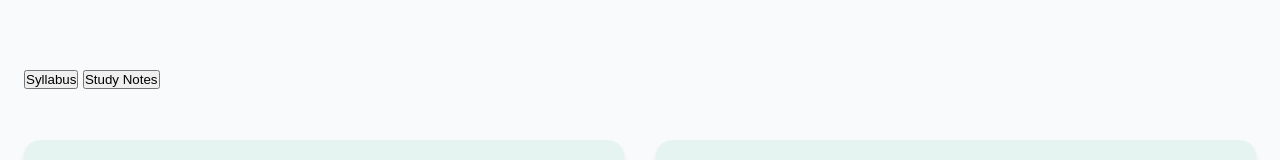
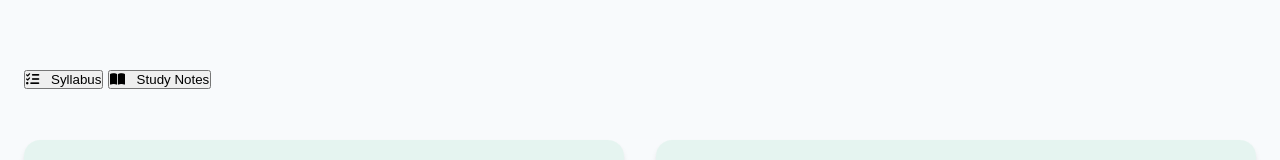
Before and after one commit to dihigram7586-collab/NB-Academy, a plain HTML site: page class-11.html in a window 1280 px wide. Shown: the part 277-437 px from the top of the page. Drawn offline with Linux system fonts and the light colour scheme.

Commit message:
Add files via upload

```diff
--- a/class-11.html
+++ b/class-11.html
@@ -47,8 +47,8 @@
             <!-- Tabs Navigation -->
             <div class="tabs-container">
                 <div class="tab-buttons">
-                    <button class="tab-btn active" data-tab="tab-syllabus">Syllabus</button>
-                    <button class="tab-btn" data-tab="tab-notes">Study Notes</button>
+                    <button class="tab-btn active" data-tab="tab-syllabus"><i class="fa-solid fa-list-check" style="margin-right: 0.5rem;"></i> Syllabus</button>
+                    <button class="tab-btn" data-tab="tab-notes"><i class="fa-solid fa-book-open" style="margin-right: 0.5rem;"></i> Study Notes</button>
                 </div>
             </div>
 
```
